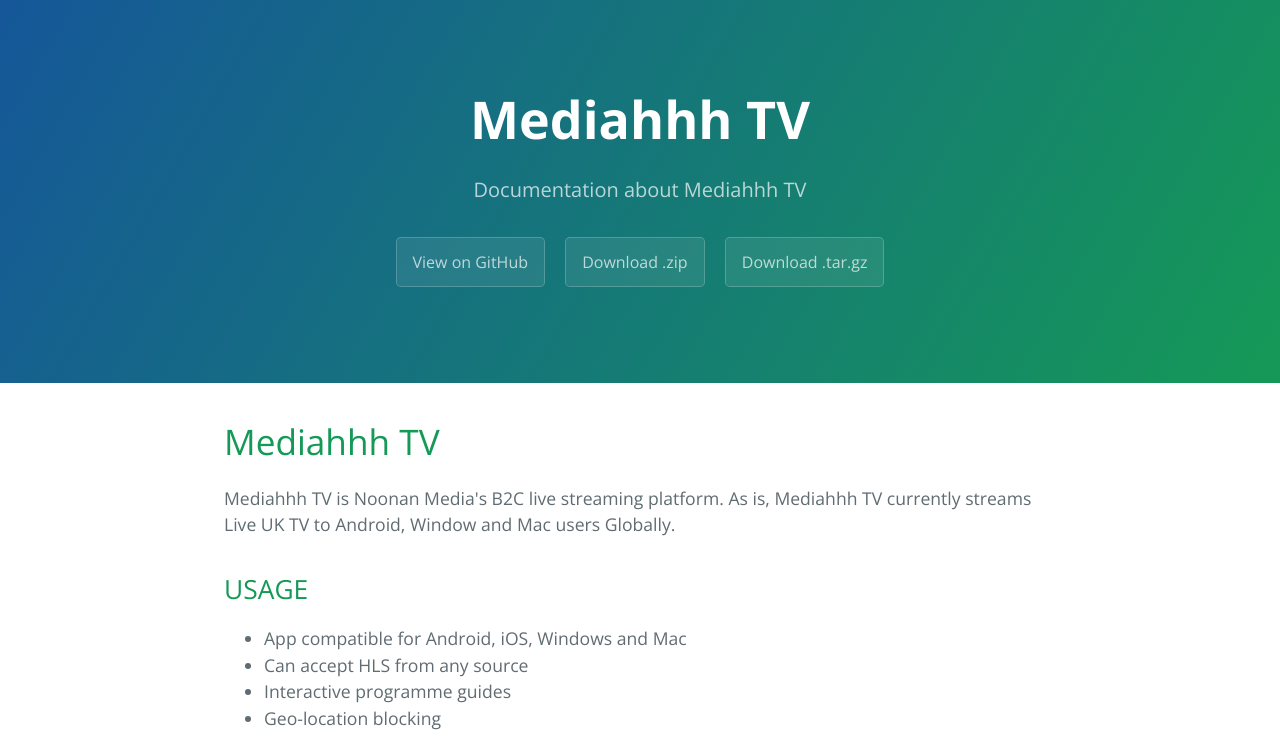
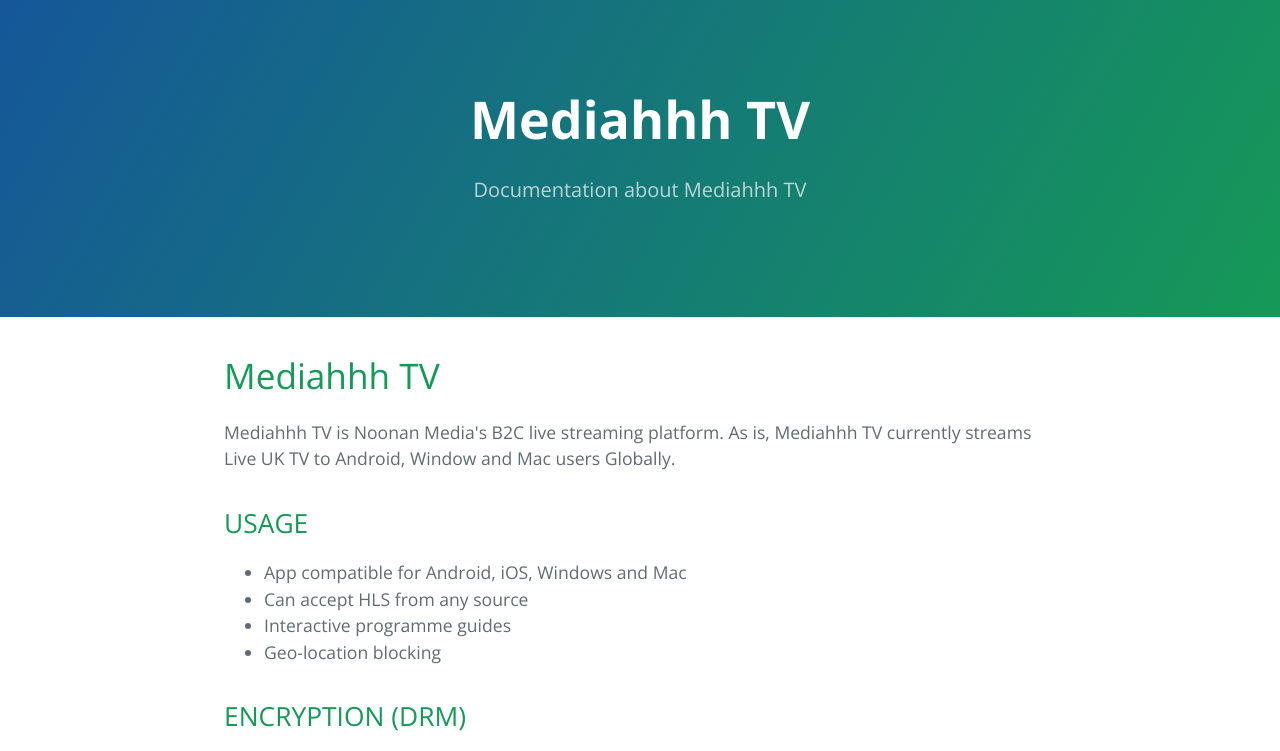
Before and after one commit to NoonanMedia/Mediahhh-docs, a plain HTML site: page index.html in a window 1280 px wide. Shown: the top 751 px of the page. Drawn offline with nearby package versions, Linux system fonts and the light colour scheme.

Commit message:
Update index.html

```diff
--- a/index.html
+++ b/index.html
@@ -13,9 +13,6 @@
     <section class="page-header">
       <h1 class="project-name">Mediahhh TV</h1>
       <h2 class="project-tagline">Documentation about Mediahhh TV</h2>
-      <a href="https://github.com/NoonanMedia/Mediahhh-docs" class="btn">View on GitHub</a>
-      <a href="https://github.com/NoonanMedia/Mediahhh-docs/zipball/master" class="btn">Download .zip</a>
-      <a href="https://github.com/NoonanMedia/Mediahhh-docs/tarball/master" class="btn">Download .tar.gz</a>
     </section>
 
     <section class="main-content">
```
